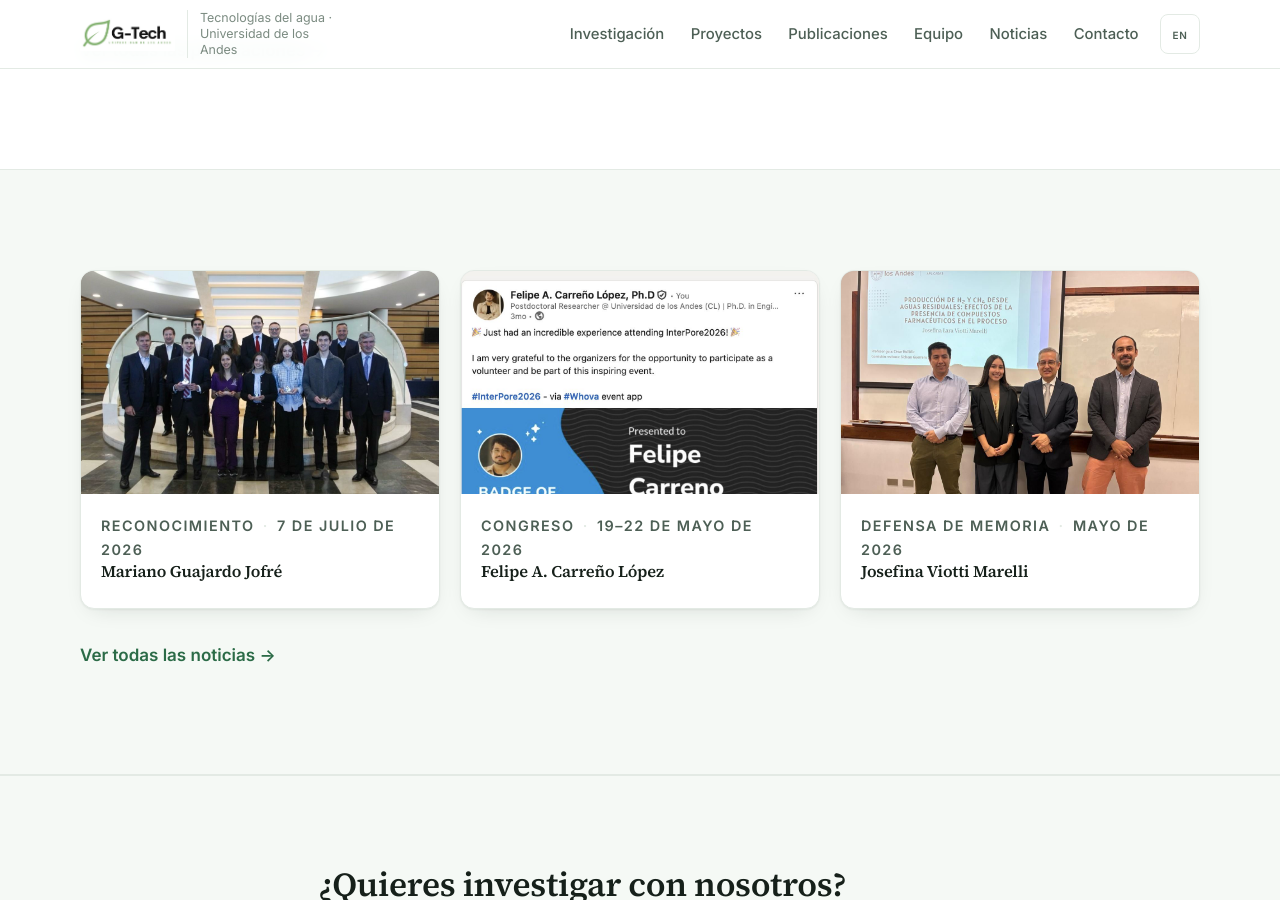
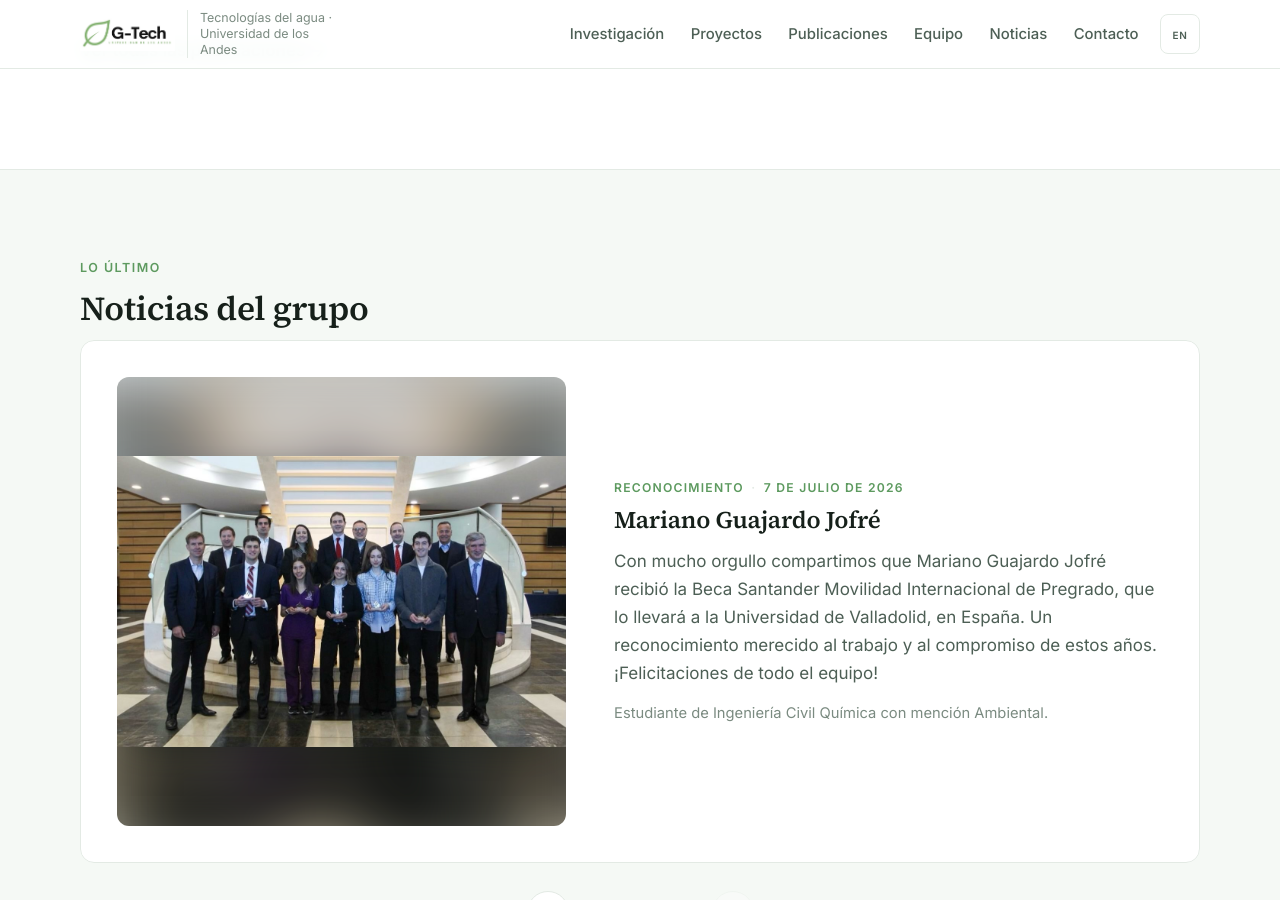
Before and after one commit to labgtechaguas/labgtechaguas.github.io, a Jekyll site: the page built from index.html, in a window 1280 px wide and 900 px high, scrolled down 3246 px. Built offline with Jekyll 4.4.1, drawn with Linux system fonts in a browser that asks for light colours.

Commit message:
Carrusel en la portada, cache-busting del CSS y títulos de noticias

```diff
--- a/_data/en.yml
+++ b/_data/en.yml
@@ -54,6 +54,8 @@
   team_all: "See the full team"
 
   pubs_kicker: "Published"
+  news_kicker: "Latest"
+  news_title: "Group news"
   pubs_title: "Selected publications"
   pubs_all: "See all publications"
 
--- a/_data/es.yml
+++ b/_data/es.yml
@@ -56,6 +56,8 @@
   team_all: "Ver el equipo completo"
 
   pubs_kicker: "Publicado"
+  news_kicker: "Lo último"
+  news_title: "Noticias del grupo"
   pubs_title: "Publicaciones seleccionadas"
   pubs_all: "Ver todas las publicaciones"
 
--- a/_includes/footer.html
+++ b/_includes/footer.html
@@ -17,6 +17,48 @@
 </footer>
 <script>
   (function () {
+    document.querySelectorAll('[data-carousel]').forEach(function (car) {
+      var via = car.querySelector('[data-track]');
+      if (!via) return;
+      var slides = Array.prototype.slice.call(via.querySelectorAll('.slide'));
+      var dots = Array.prototype.slice.call(car.querySelectorAll('[data-dot]'));
+      var prev = car.querySelector('[data-prev]');
+      var next = car.querySelector('[data-next]');
+      if (slides.length === 0) return;
+      var actual = 0;
+
+      function marcar(i) {
+        actual = Math.max(0, Math.min(slides.length - 1, i));
+        dots.forEach(function (d, j) { d.setAttribute('aria-current', j === actual ? 'true' : 'false'); });
+        if (prev) prev.disabled = actual === 0;
+        if (next) next.disabled = actual === slides.length - 1;
+      }
+
+      function ir(i) {
+        var s = slides[Math.max(0, Math.min(slides.length - 1, i))];
+        if (s) via.scrollTo({ left: s.offsetLeft - via.offsetLeft, behavior: 'smooth' });
+      }
+
+      if (prev) prev.addEventListener('click', function () { ir(actual - 1); });
+      if (next) next.addEventListener('click', function () { ir(actual + 1); });
+      dots.forEach(function (d) {
+        d.addEventListener('click', function () { ir(parseInt(d.dataset.dot, 10)); });
+      });
+      via.addEventListener('keydown', function (e) {
+        if (e.key === 'ArrowRight') { e.preventDefault(); ir(actual + 1); }
+        if (e.key === 'ArrowLeft')  { e.preventDefault(); ir(actual - 1); }
+      });
+      if ('IntersectionObserver' in window) {
+        var obs = new IntersectionObserver(function (entradas) {
+          entradas.forEach(function (en) { if (en.isIntersecting) marcar(slides.indexOf(en.target)); });
+        }, { root: via, threshold: 0.6 });
+        slides.forEach(function (s) { obs.observe(s); });
+      }
+      marcar(0);
+    });
+  })();
+
+  (function () {
     var btn = document.querySelector('.nav__toggle');
     var links = document.getElementById('nav-links');
     if (!btn || !links) return;
--- a/_includes/head.html
+++ b/_includes/head.html
@@ -21,7 +21,7 @@
 <link rel="preconnect" href="https://fonts.googleapis.com">
 <link rel="preconnect" href="https://fonts.gstatic.com" crossorigin>
 <link href="https://fonts.googleapis.com/css2?family=Inter:wght@400;500;600;700&family=Source+Serif+4:opsz,wght@8..60,400;8..60,600&display=swap" rel="stylesheet">
-<link rel="stylesheet" href="{{ '/assets/css/style.css' | relative_url }}">
+<link rel="stylesheet" href="{{ '/assets/css/style.css' | relative_url }}?v={{ site.time | date: '%s' }}">
 
 <script type="application/ld+json">
 {
--- /dev/null
+++ b/_includes/news-carousel.html
@@ -0,0 +1,21 @@
+{% assign items = include.items %}
+{% assign t = site.data[page.lang] %}
+<div class="carousel" data-carousel>
+  <div class="carousel__viewport" data-track aria-roledescription="carousel" aria-label="{{ t.news.title }}" tabindex="0">
+    {% for n in items %}{% include news-slide.html item=n %}{% endfor %}
+  </div>
+
+  <div class="carousel__controls">
+    <button class="carousel__btn" type="button" data-prev aria-label="{{ t.news.prev }}">
+      <svg viewBox="0 0 24 24" fill="none" stroke="currentColor" stroke-width="1.8" stroke-linecap="round" stroke-linejoin="round" aria-hidden="true"><path d="M15 5l-7 7 7 7"/></svg>
+    </button>
+    <ol class="carousel__dots" data-dots>
+      {% for n in items %}
+      <li><button type="button" data-dot="{{ forloop.index0 }}" aria-label="{{ t.news.goto }} {{ forloop.index }}"></button></li>
+      {% endfor %}
+    </ol>
+    <button class="carousel__btn" type="button" data-next aria-label="{{ t.news.next }}">
+      <svg viewBox="0 0 24 24" fill="none" stroke="currentColor" stroke-width="1.8" stroke-linecap="round" stroke-linejoin="round" aria-hidden="true"><path d="M9 5l7 7-7 7"/></svg>
+    </button>
+  </div>
+</div>
--- a/_layouts/home.html
+++ b/_layouts/home.html
@@ -120,25 +120,12 @@
 </section>
 
 {% if site.data.news and site.data.news.size > 0 %}
+{% assign recientes = site.data.news | slice: 0, 6 %}
 <section class="section section--alt">
   <div class="wrap">
     <p class="kicker">{{ t.home.news_kicker }}</p>
     <h2 class="section__title">{{ t.home.news_title }}</h2>
-    <div class="news-cards">
-      {% for n in site.data.news limit: 3 %}
-      {% assign clave = 'kicker_' | append: n.kind %}
-      <article class="news-card">
-        <a class="news-card__media" href="{{ u_news | relative_url }}#{{ n.id }}">
-          <img class="slide__bg" src="{{ '/assets/img/news/' | append: n.photo | relative_url }}" alt="" aria-hidden="true" loading="lazy">
-          <img class="slide__photo" src="{{ '/assets/img/news/' | append: n.photo | relative_url }}" alt="{{ n.name }}" loading="lazy">
-        </a>
-        <div class="news-card__body">
-          <p class="slide__kicker">{{ t.news[clave] }} <span>·</span> {{ n.date_label[page.lang] }}</p>
-          <h3>{{ n.name }}</h3>
-        </div>
-      </article>
-      {% endfor %}
-    </div>
+    {% include news-carousel.html items=recientes %}
     <p class="section__more"><a href="{{ u_news | relative_url }}">{{ t.news.all }} &rarr;</a></p>
   </div>
 </section>
```
Also changed, not shown: _layouts/news.html (+1 -70 lines).
